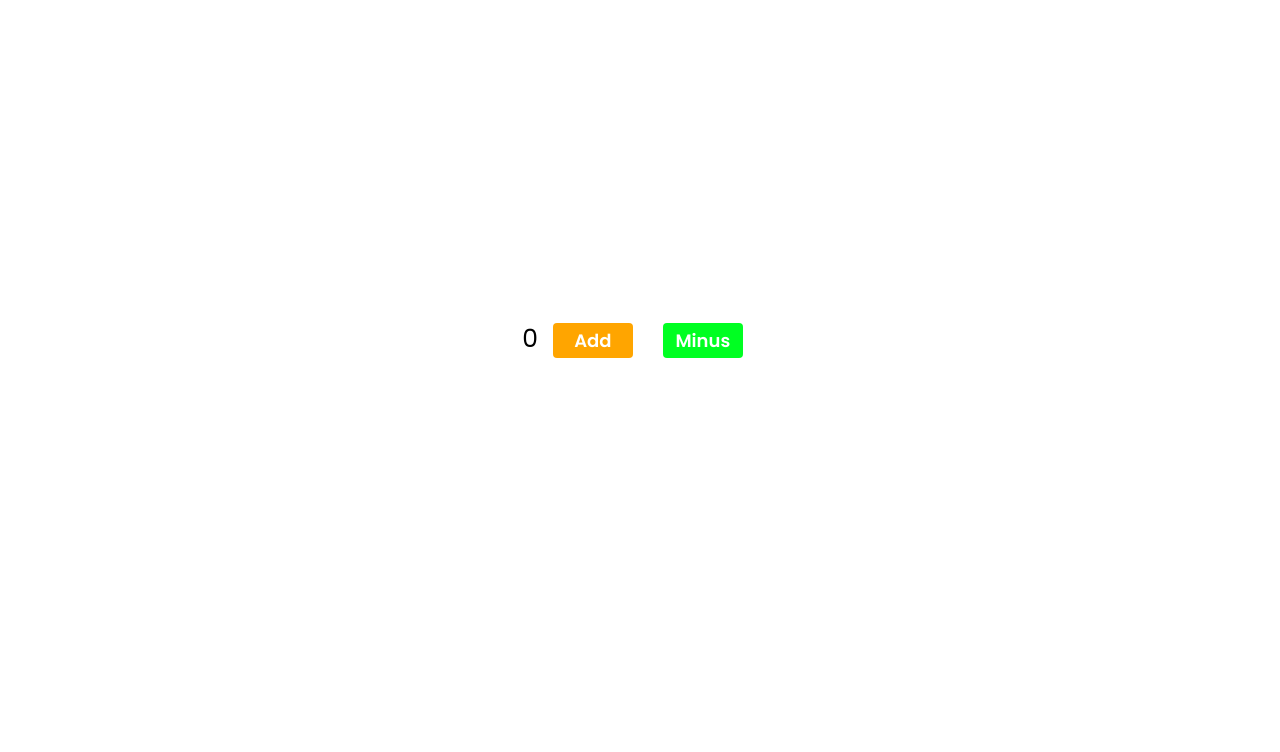
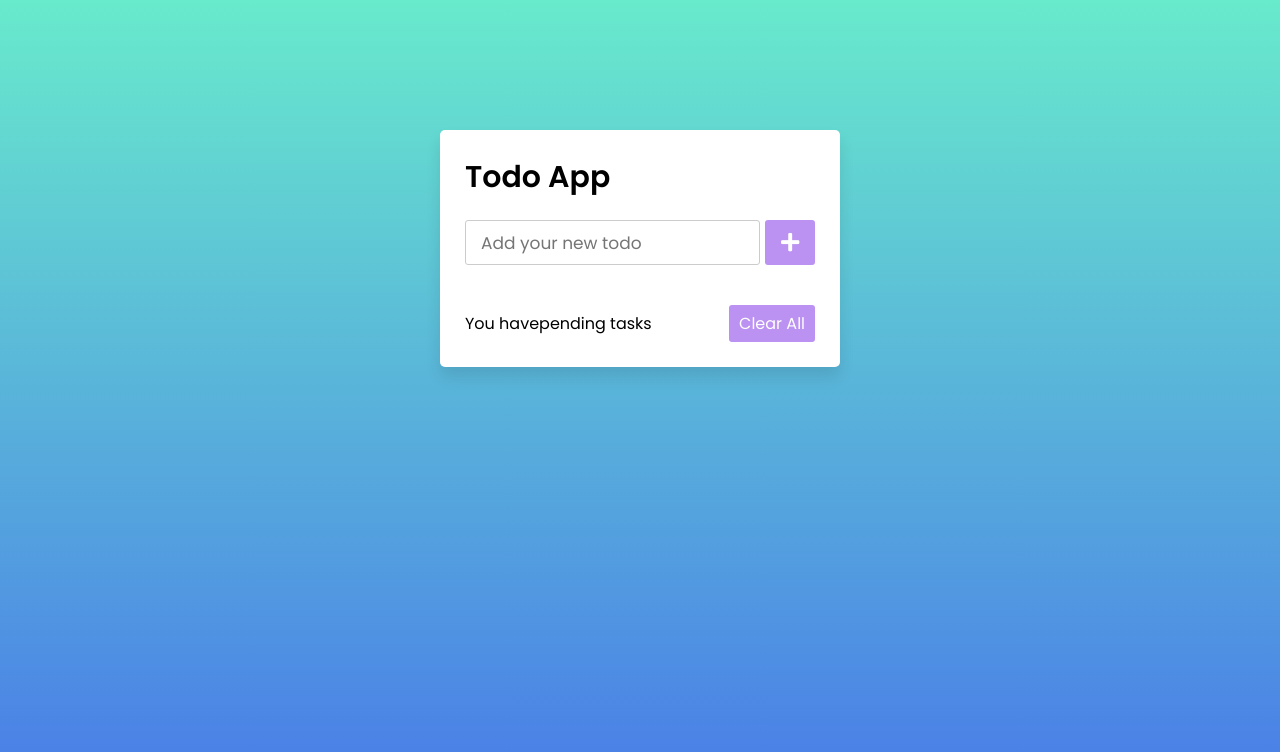
Before and after one commit to codekazakoff/first-project, a React (Create React App) app: page / in a window 1280 px wide. Shown: the top 752 px of the page. Built offline with nearby package versions, Linux system fonts and the light colour scheme.

Commit message:
seven commit

```diff
--- a/src/App.js
+++ b/src/App.js
@@ -1,13 +1,13 @@
 import React, { Component } from 'react'
-import Increment_VS_Decrement from './Inc_vs_Dec/increment_vs_decrement.js';
-// import TodoApp from './Todo/todoApp.js';
+// import Increment_VS_Decrement from './masalalar/Inc_vs_Dec/increment_vs_decrement.js';
+import TodoApp from './masalalar/Todo/todoApp.js';
 
 class App extends Component {
   render() {
     return (
       <>
-        <Increment_VS_Decrement/>
-        {/* <TodoApp/> */}
+        {/* <Increment_VS_Decrement/>    */}
+        <TodoApp/>
       </>
     )
   }
--- a/src/Inc_vs_Dec/increment_vs_decrement.js
+++ b/src/masalalar/Inc_vs_Dec/increment_vs_decrement.js
@@ -1,6 +1,7 @@
 import React, { Component } from "react";
 
-import "../css/inc_vs_dec/inc_vs_dec.css";
+import "../../css/inc_vs_dec/inc_vs_dec.css";
+
 class Increment_VS_Decrement extends Component {
 
   constructor(props) {
--- a/src/Todo/todoApp.js
+++ b/src/masalalar/Todo/todoApp.js
@@ -1,6 +1,6 @@
 import React, { Component } from 'react'
 
-import '../css/todo/todo.css';
+import '../../css/todo/todo.css';
 
 class TodoApp extends Component {
 
```
Also changed, not shown: src/masalalar/kvadrat/kvadratTenglama.js (added).
